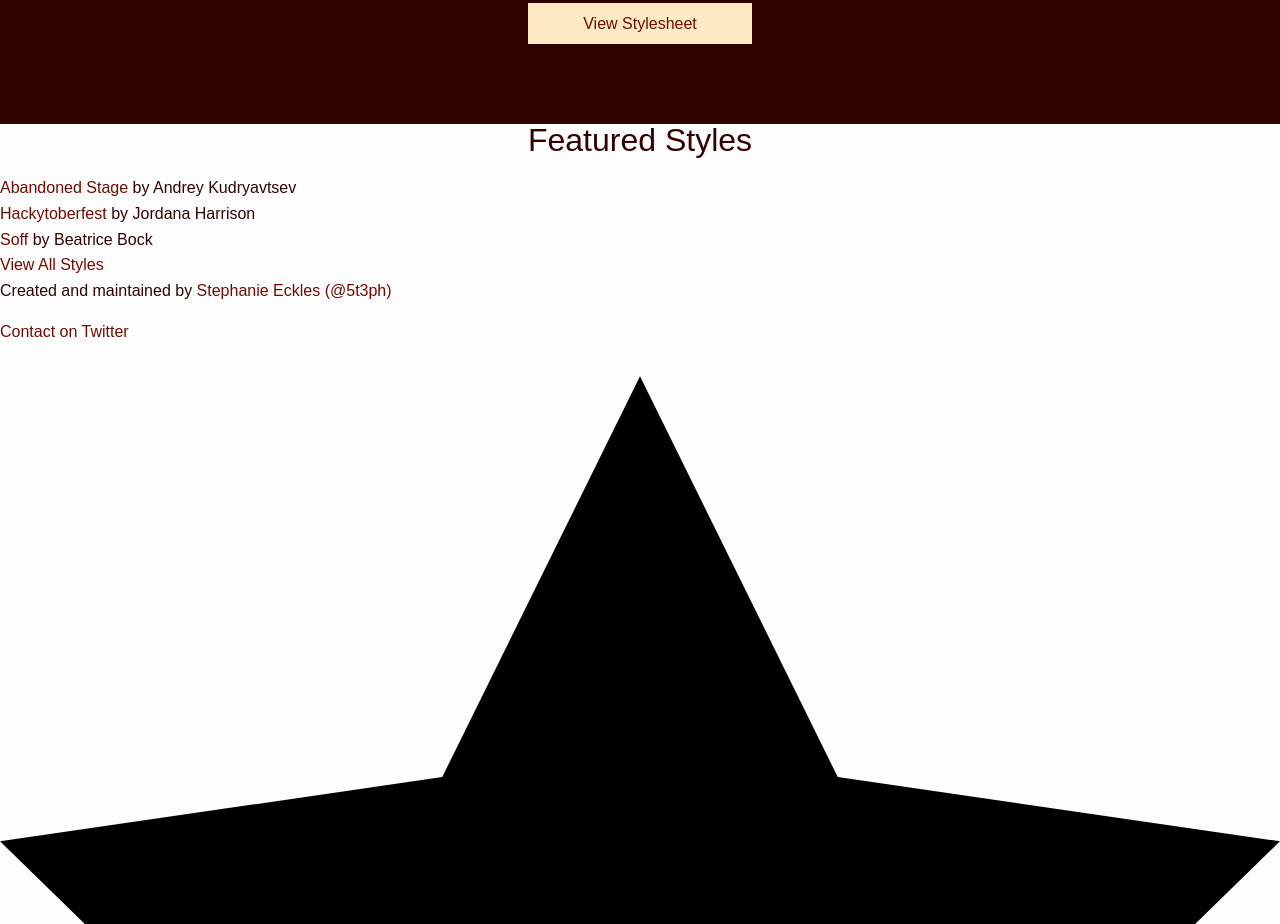
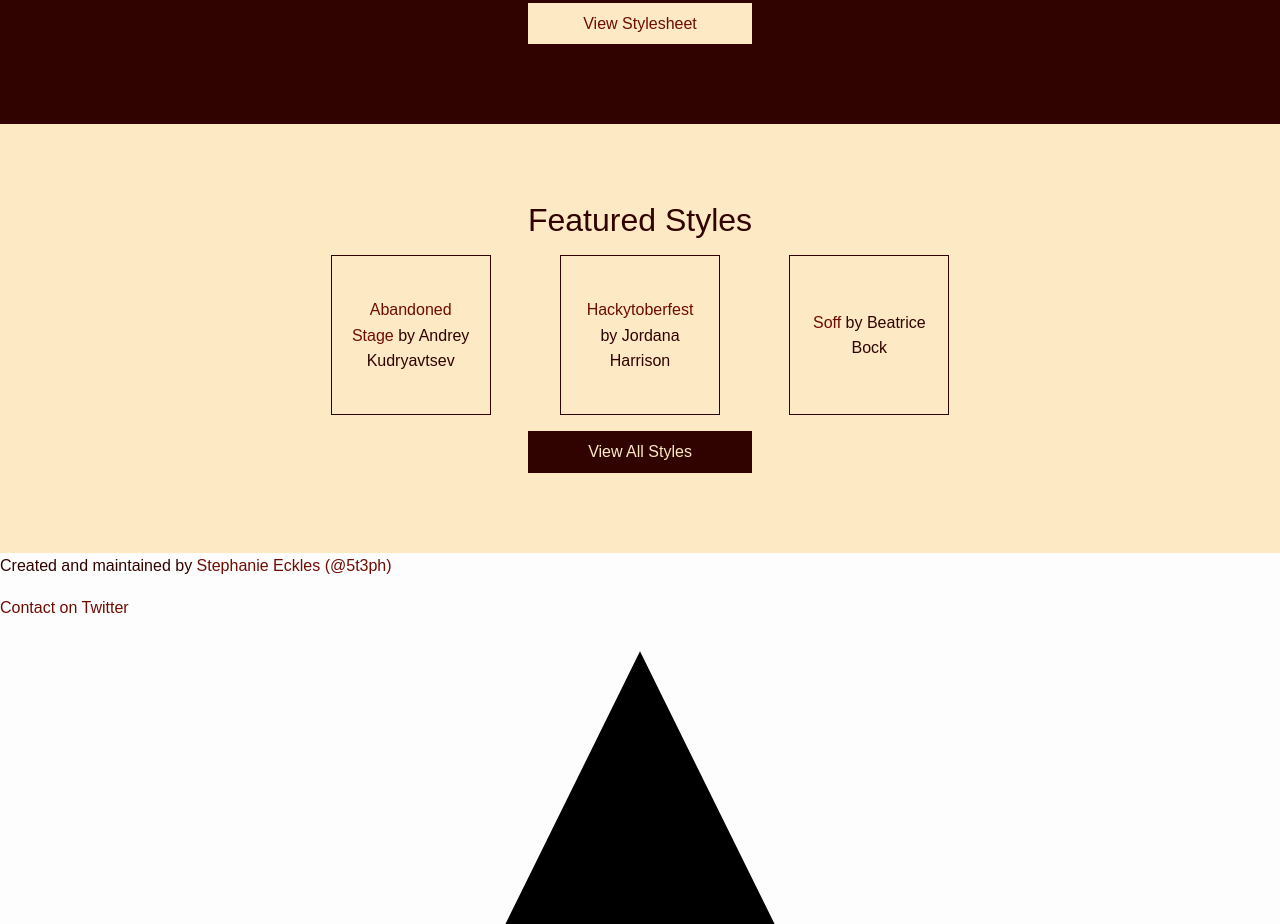
Before and after one commit to JeanKonan/stylestage-sass, a website: page public/index.html in a window 1280 px wide. Shown: the part 3298-4222 px from the top of the page. Drawn offline with Linux system fonts and the light colour scheme; a web font is replaced by a local one.

Commit message:
_styles completed

```diff
--- a/sass/_profile.scss
+++ b/sass/_profile.scss
@@ -19,7 +19,7 @@ aside.profile {
             }
         }
 
-        >a:last-of-type {
+        >a {
             display: block;
             padding: .5rem;
             max-width: 14rem;
--- /dev/null
+++ b/sass/_styles.scss
@@ -0,0 +1,37 @@
+aside#styles {
+    background: $color-tertiary;
+    color: $color-primary;
+
+    .container {
+        text-align: center;
+        padding: 5rem;
+
+        >a {
+            background: $color-primary;
+            color: $color-tertiary;
+            display: block;
+            padding: .5rem;
+            width: 14rem;
+            margin: 0 auto;
+            margin-top: 1rem;
+        }
+
+        ul.features {
+            display: grid;
+            grid-template-columns: repeat(auto-fit, minmax(200px, 1fr));
+            grid-gap: 1rem;
+            width: 60%;
+            text-align: center;
+            margin: 0 auto;
+
+            li {
+                padding: 1rem;
+                width: 10rem;
+                height: 10rem;
+                border: 1px solid $color-primary;
+                align-content: center;
+                margin: 0 auto;
+            }
+        }
+    }
+}
```
Also changed, not shown: public/style.css, 1 other file.
